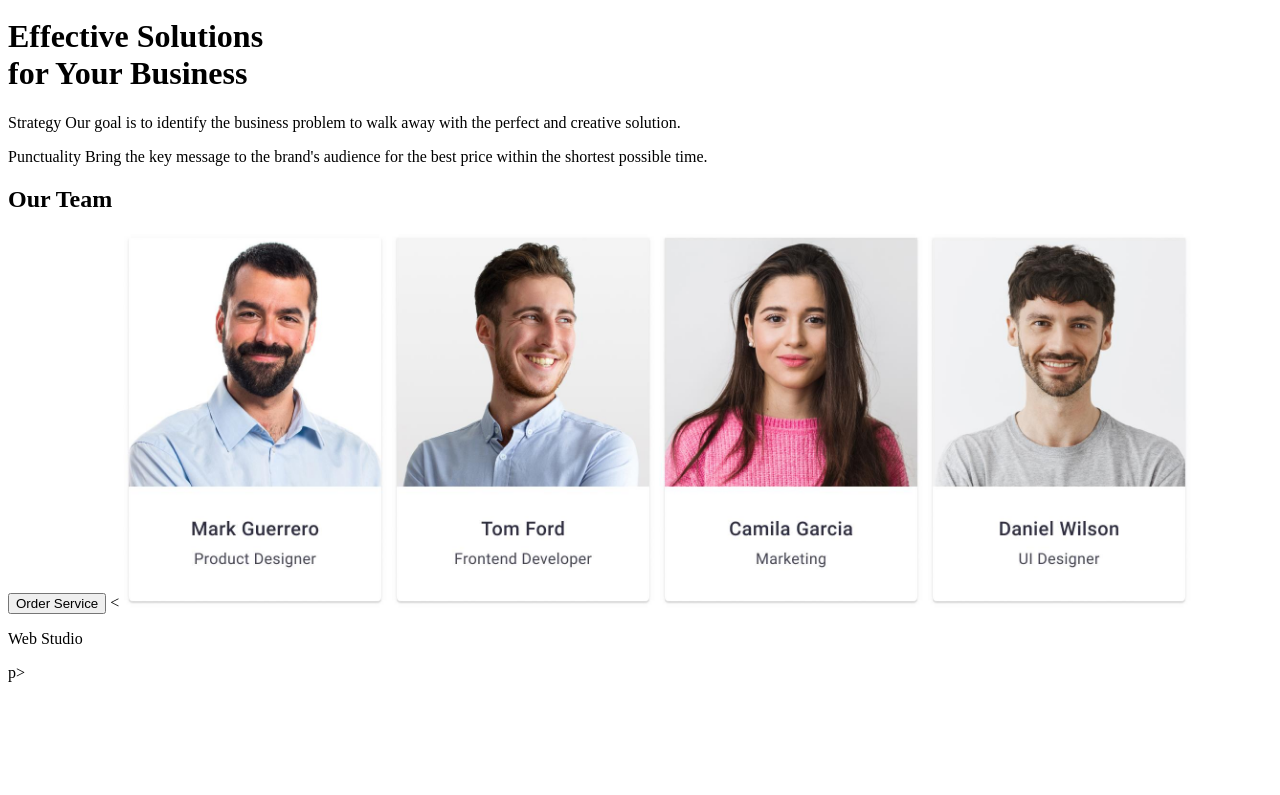
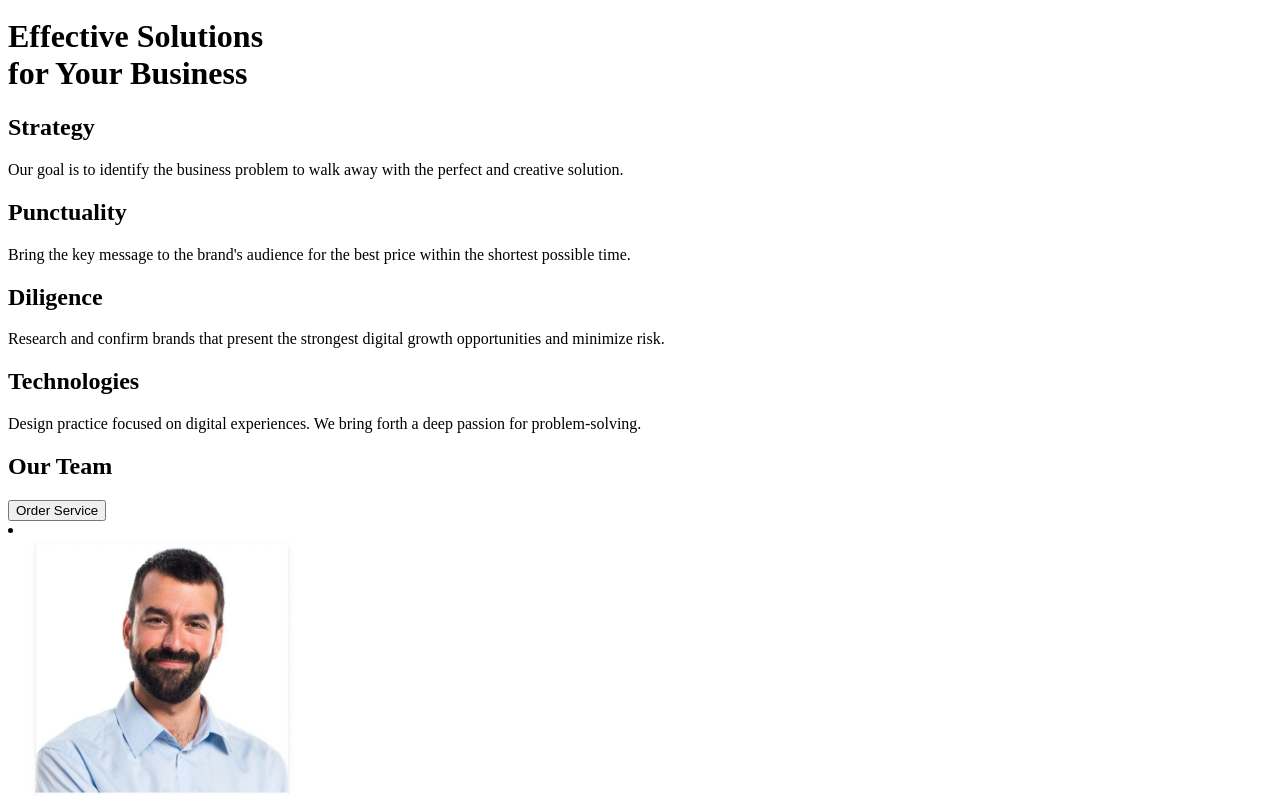
Before and after one commit to miglenay/goit-markup-hw-01, a plain HTML site: page index.html in a window 1280 px wide. Shown: the part 29-824 px from the top of the page. Before the commit the page ends 800 px from the top, so only its background shows below. Drawn offline with Linux system fonts and the light colour scheme.

Commit message:
ilk dosyam

```diff
--- a/index.html
+++ b/index.html
@@ -23,31 +23,39 @@ info@devstudio.com
 <body>
     <header>
         <nav>
-            <p>Strategy
-                Our goal is to identify the business
+            <h2>Strategy</h2>
+            <p> Our goal is to identify the business
                 problem to walk away with the perfect and creative solution. </p>
-            <p> Punctuality
-                Bring the key message to the brand's audience for the best price within the shortest possible time.</p>
+            <h2>Punctuality</h2>
+            <p>Bring the key message to the brand's audience for the best price within the shortest possible
+                time.</p>
+            <h2>Diligence</h2>
+            <p>Research and confirm brands that present the strongest digital growth opportunities and minimize
+                risk.</p>
+            <h2>Technologies</h2>
+            <p>Design practice focused on digital experiences. We bring forth a deep passion for problem-solving.
+            </p>
 
         </nav>
     </header>
     <main>
         <h2>Our Team</h2>
         <button type="button">Order Service</button>
-        <!-- Diğer içerikler buraya gelecek -->
-        < <img src="images/Team Card 1.jpg" width="264" alt="Mark Guerrero
-Product Designer" />
-        <img src="images/Team Card 2.jpg" width="264" alt="Tom Ford
-Frontend Developer" />
-        <img src="images/Team Card 3.jpg" width="264" alt="Camila Garcia
-Marketing" />
-        <img src="images/Team Card 4.jpg" width="264" alt="Daniel Wilson
-UI Designer" />
+        <li>
 
+        <li> <img src="images/Team Card 1.jpg" width="264" alt="Mark Guerrero
+            Product Designer" /> </li>
+        <li> <img src="images/Team Card 2.jpg" width="264" alt="Tom Ford
+            Frontend Developer" /> </li>
+        <li> <img src="images/Team Card 3.jpg" width="264" alt="Camila Garcia
+Marketing" /> </li>
+        <li> <img src="images/Team Card 4.jpg" width="264" alt="Daniel Wilson
+UI Designer" /> </li>
+        </ul>
     </main>
     <footer>
 
-        <p>Web Studio</p>p>
+        <p>Web Studio</p>
 
     </footer>
 </body>
```
